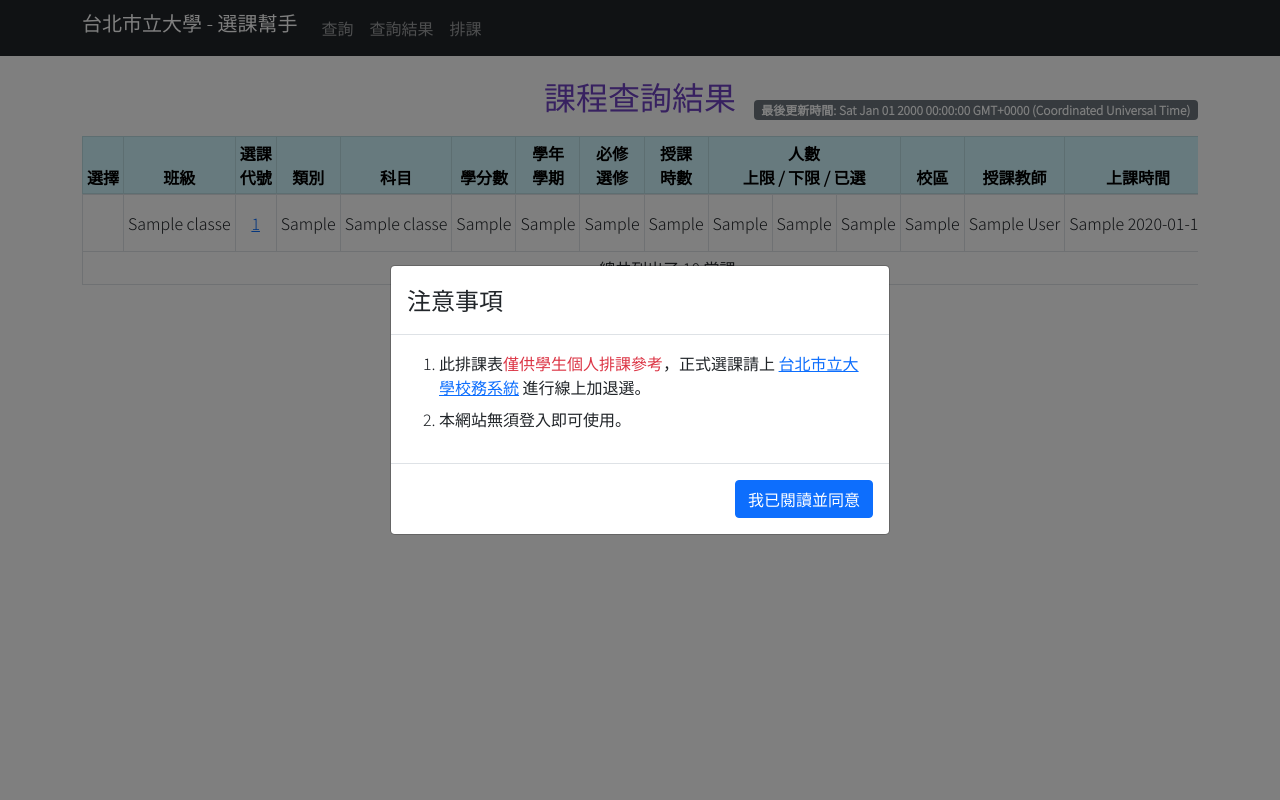
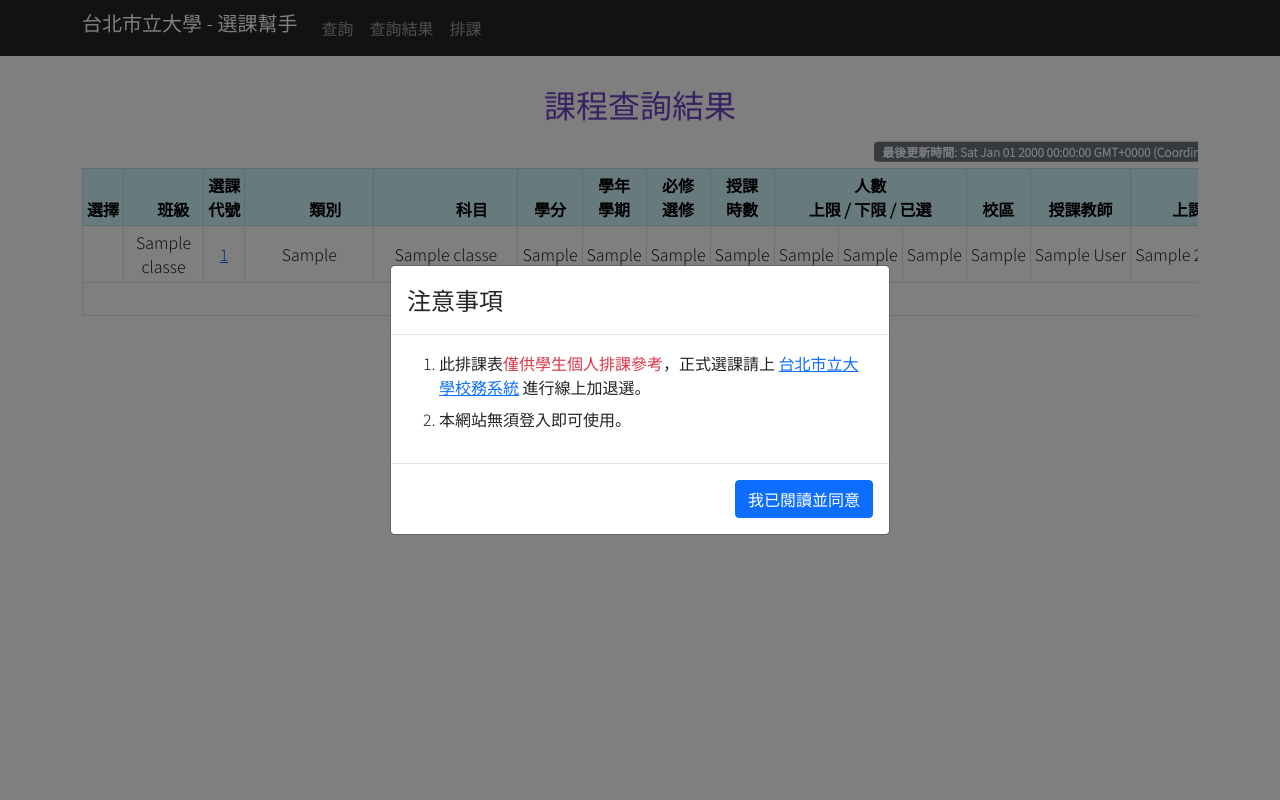
Before and after one commit to allen0099/UTaipei_Backend, a Flask app: template templates/result.html in a window 1280 px wide. Run offline with Flask 2, Linux system fonts and the light colour scheme; tables that the repository leaves empty hold one stand-in row (values such as "Sample post"); the template is opened without the code that fills it: values that come from a table or form of the project are taken from there, most other values are stand-ins (such as "Sample title", 1, 10 or a date in 2020).

Commit message:
改善表格介面

```diff
--- a/templates/result.html
+++ b/templates/result.html
@@ -19,35 +19,45 @@
         #warning li:last-child {
             padding-bottom: 0;
         }
+
     </style>
 </head>
 <body>
 {% include 'navbar.html' %}
 <div class="container min-vh-100">
-    <div class="">
-        <p id="title" class="text-center position-relative" style="color: var(--bs-purple)">
-            <span class="fs-2">
-                課程查詢結果
-            </span>
-            <span id="update_time" class="badge bg-secondary position-absolute bottom-0 end-0">
-            </span>
-        </p>
+    <div id="title" class="fs-2 lh-lg text-center position-relative" style="color: var(--bs-purple)">
+        課程查詢結果
     </div>
     <div class="table-responsive">
         <table class="table table-sm table-bordered table-hover text-nowrap text-center align-middle">
-            <caption class="visually-hidden">Choose class table</caption>
+            <caption class="caption-top sticky-top" style="padding: 1rem;">
+                <span id="update_time" class="badge bg-secondary position-absolute top-50 end-0 translate-middle-y">
+                </span>
+            </caption>
             <thead class="table-info">
             <tr>
                 <th scope="col">選擇</th>
-                <th scope="col">班級</th>
+                <th scope="col" style="width: 30px">
+                    <span class="invisible">　</span>
+                    班級
+                    <span class="invisible">　</span>
+                </th>
                 <th scope="col">選課<br>代號</th>
-                <th scope="col">類別</th>
-                <th scope="col">科目</th>
-                <th scope="col">學分數</th>
+                <th scope="col" style="width: 150px">
+                    <span class="invisible">0　　</span>
+                    類別
+                    <span class="invisible">0　　</span>
+                </th>
+                <th scope="col">
+                    <span class="invisible">　　　</span>
+                    科目
+                    <span class="invisible">　　　</span>
+                </th>
+                <th scope="col">學分</th>
                 <th scope="col">學年<br>學期</th>
                 <th scope="col">必修<br>選修</th>
                 <th scope="col">授課<br>時數</th>
-                <th colspan="3" scope="col">人數<br>上限 / 下限 / 已選</th>
+                <th scope="col" colspan="3">人數<br>上限 / 下限 / 已選</th>
                 <th scope="col">校區</th>
                 <th scope="col">授課教師</th>
                 <th scope="col">上課時間</th>
@@ -58,7 +68,7 @@
             {% for class in classes %}
                 <tr>
                     <th scope="col"></th>
-                    <td>{{ class.class_name }}</td>
+                    <td class="text-wrap">{{ class.class_name }}</td>
                     <td>
                         <form name="form" method="post" target="new"
                               action="http://shcourse.utaipei.edu.tw/utaipei/ag_pro/ag064_print.jsp">
@@ -69,8 +79,8 @@
                                onclick="this.parentNode.submit();">{{ class.id }}</a>
                         </form>
                     </td>
-                    <td>{{ class.category }}</td>
-                    <td>
+                    <td class="text-wrap">{{ class.category }}</td>
+                    <td class="text-wrap">
                         <div data-bs-toggle="tooltip"
                              data-bs-placement="top" title="{{ class.english_name }}">
                             {{ class.chinese_name }}
```
